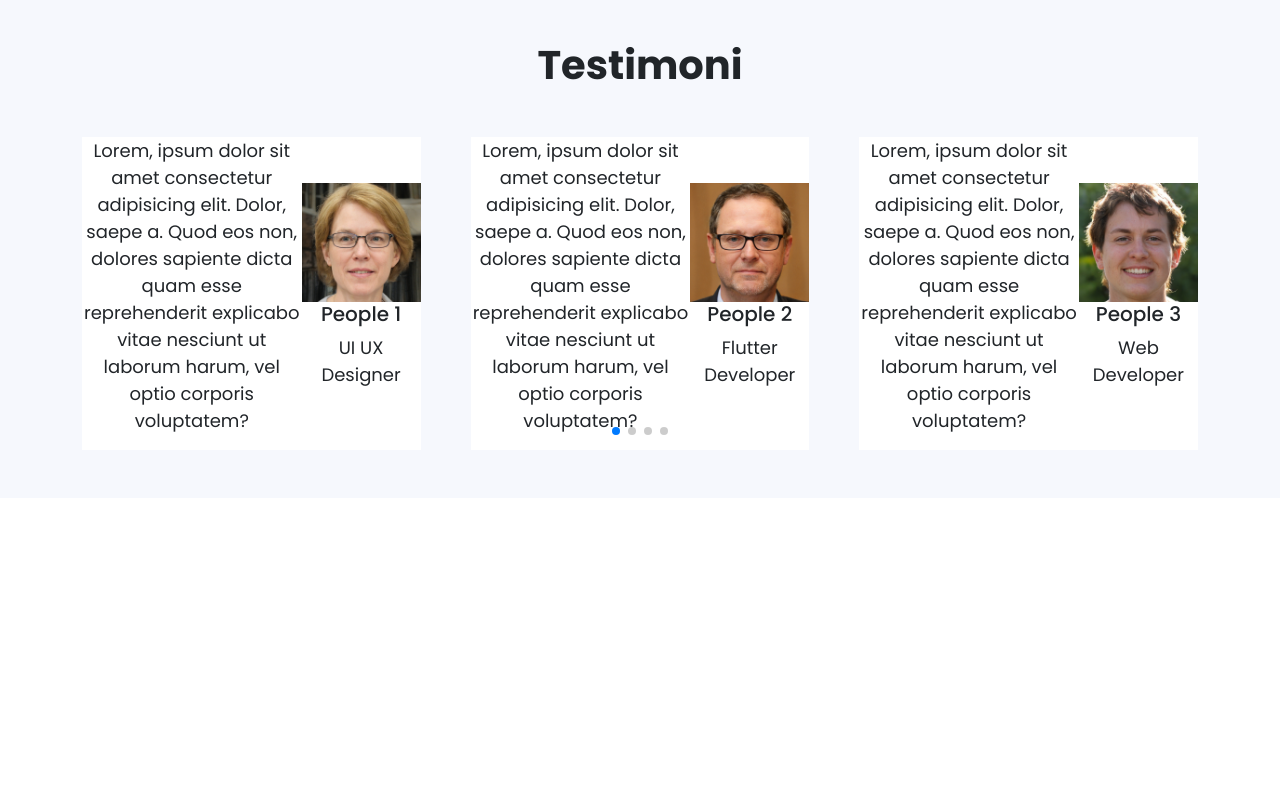
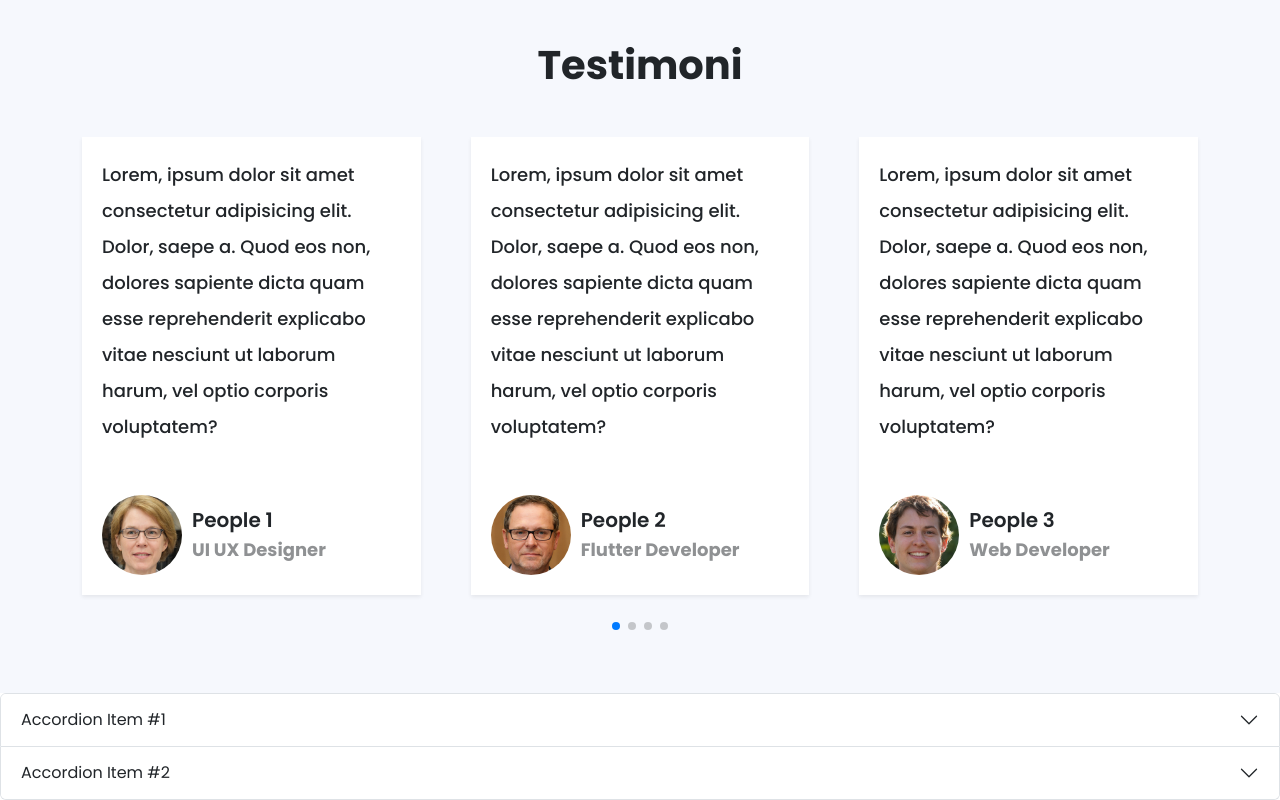
Before and after one commit to evanputra1/course-website-react, a React (Vite) app: page / in a window 1280 px wide. Shown: the part 2453-3253 px from the top of the page. Before the commit the page ends 2951 px from the top, so only its background shows below. Built offline with nearby package versions, Linux system fonts and the light colour scheme.

Commit message:
menambahkan style pada testimoni

```diff
--- a/src/comp/FaqComp.jsx
+++ b/src/comp/FaqComp.jsx
@@ -1,6 +1,35 @@
+import {Accordion} from 'react-bootstrap';
+
 const FaqComp = () => {
   return (
-    <div>FaqComp</div>
+    <div>
+      <Accordion>
+      <Accordion.Item eventKey="0">
+        <Accordion.Header>Accordion Item #1</Accordion.Header>
+        <Accordion.Body>
+          Lorem ipsum dolor sit amet, consectetur adipiscing elit, sed do
+          eiusmod tempor incididunt ut labore et dolore magna aliqua. Ut enim ad
+          minim veniam, quis nostrud exercitation ullamco laboris nisi ut
+          aliquip ex ea commodo consequat. Duis aute irure dolor in
+          reprehenderit in voluptate velit esse cillum dolore eu fugiat nulla
+          pariatur. Excepteur sint occaecat cupidatat non proident, sunt in
+          culpa qui officia deserunt mollit anim id est laborum.
+        </Accordion.Body>
+      </Accordion.Item>
+      <Accordion.Item eventKey="1">
+        <Accordion.Header>Accordion Item #2</Accordion.Header>
+        <Accordion.Body>
+          Lorem ipsum dolor sit amet, consectetur adipiscing elit, sed do
+          eiusmod tempor incididunt ut labore et dolore magna aliqua. Ut enim ad
+          minim veniam, quis nostrud exercitation ullamco laboris nisi ut
+          aliquip ex ea commodo consequat. Duis aute irure dolor in
+          reprehenderit in voluptate velit esse cillum dolore eu fugiat nulla
+          pariatur. Excepteur sint occaecat cupidatat non proident, sunt in
+          culpa qui officia deserunt mollit anim id est laborum.
+        </Accordion.Body>
+      </Accordion.Item>
+      </Accordion>
+    </div>
   )
 }
 
--- a/src/pages/Home.jsx
+++ b/src/pages/Home.jsx
@@ -3,6 +3,7 @@ import HeroImage from '../assets/img/hero.png';
 
 import {courseTerbaru, dataSwiper} from '../data/index';
 import {useNavigate} from 'react-router-dom'
+import FaqComp from '../comp/FaqComp';
 
 // Import Swiper React components
 import { Swiper, SwiperSlide } from 'swiper/react';
@@ -49,7 +50,7 @@ const Home = () => {
             <Row>
               {courseTerbaru.map((course) => {
                 return (
-                  <Col key={course.id}>
+                  <Col key={course.id} className='shadow rounded'>
                     <img src={course.image} className='mb-5 rounded-1' />
                     <div className='star mb-2 px-3'>
                       <i className={course.star1}></i>
@@ -111,13 +112,13 @@ const Home = () => {
               >
                 {dataSwiper.map((data) => {
                   return (
-                    <SwiperSlide key={data.id}>
-                      <p>{data.desc}</p>
-                      <div>
+                    <SwiperSlide key={data.id} className='shadow-sm'>
+                      <p className='desc'>{data.desc}</p>
+                      <div className='people'>
                         <img src={data.image} alt="" />
                         <div>
-                          <h5>{data.name}</h5>
-                          <p>{data.skill}</p>
+                          <h5 className='mb-1'>{data.name}</h5>
+                          <p className='m-0 fw-bold'>{data.skill}</p>
                         </div>
                       </div>
                     </SwiperSlide>
@@ -127,6 +128,10 @@ const Home = () => {
             </Row>
           </Container>
         </div>
+
+        {/* Section FAQ */}
+        <FaqComp />
+        {/* Section FAQ */}
     </div>
   )
 }
```
Also changed, not shown: src/dist/css/main.css.
